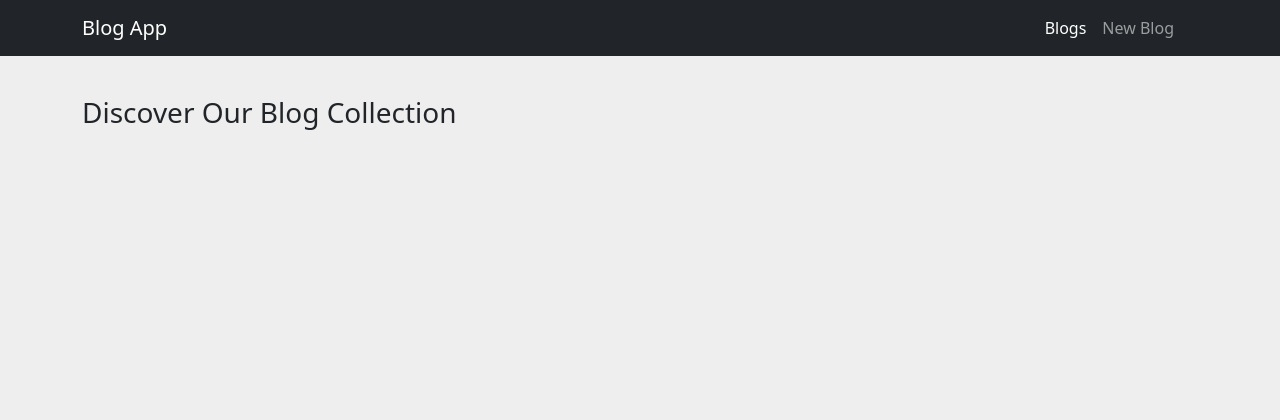
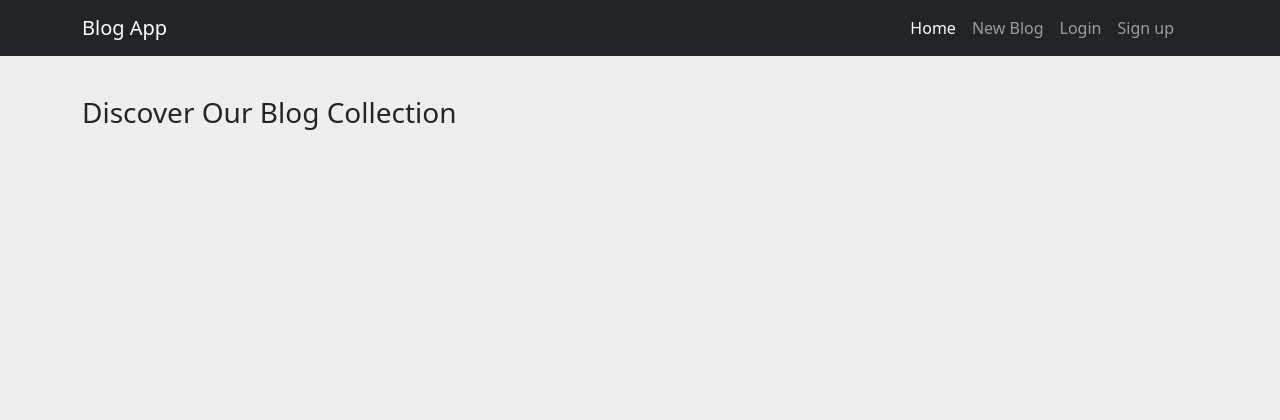
Before and after one commit to Moslihbadr/Blog-App, a PHP site: page /index.php in a window 1280 px wide. Shown: the top 420 px of the page. Run offline with PHP 8.4, Linux system fonts and the light colour scheme; data that the repository does not hold is empty.

Commit message:
add login and sign up php files

```diff
--- a/php/header.php
+++ b/php/header.php
@@ -14,10 +14,16 @@
       <div class="offcanvas-body">
         <ul class="navbar-nav justify-content-end flex-md-grow-1 pe-3">
           <li class="nav-item">
-            <a class="nav-link active" aria-current="page" href="../Blog/index.php">Blogs</a>
+            <a class="nav-link active" aria-current="page" href="../Blog/index.php">Home</a>
           </li>
           <li class="nav-item">
             <a class="nav-link" href="../Blog/new_blog.php">New Blog</a>
+          </li>
+          <li class="nav-item">
+            <a class="nav-link" href="../Blog/login.php">Login</a>
+          </li>
+          <li class="nav-item">
+            <a class="nav-link" href="../Blog/sign_up.php">Sign up</a>
           </li>
         </ul>
       </div>
```
Also changed, not shown: login.php (added), sign_up.php (added).
